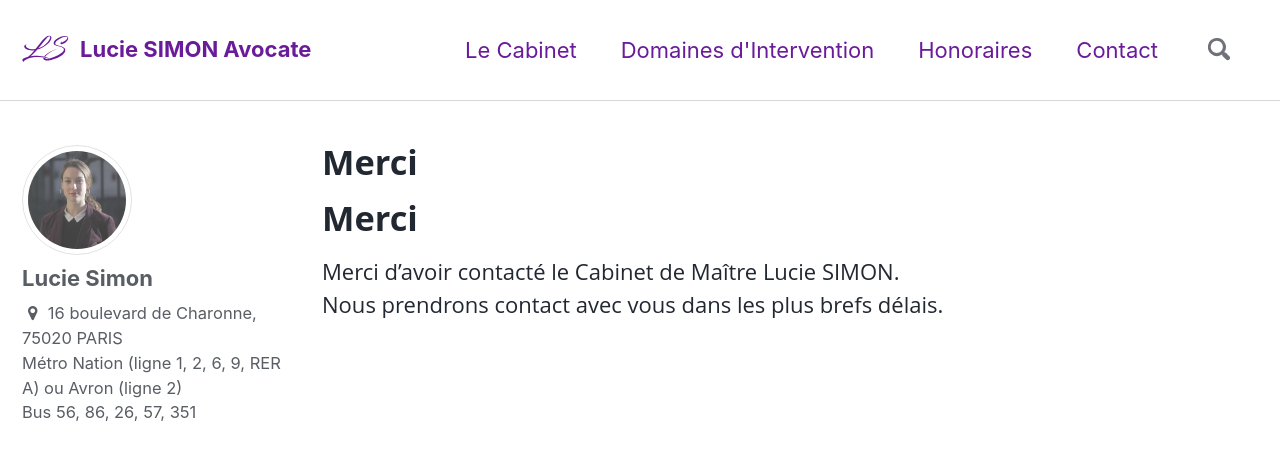
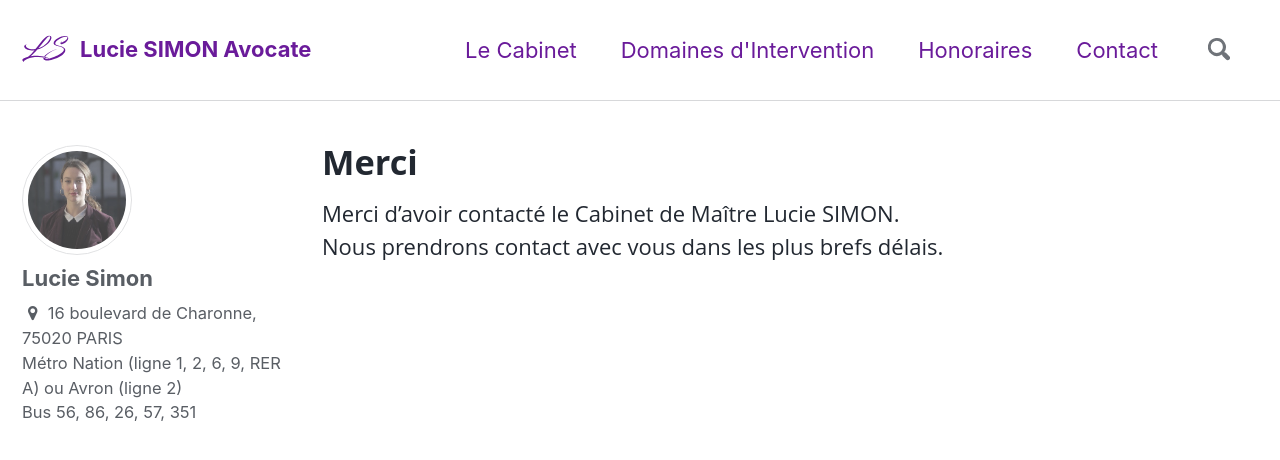
Before and after one commit to luciesimonavocate/luciesimonavocate.github.io, a Jekyll site: the page built from _pages/thanks.md, in a window 1280 px wide and 900 px high. Shown: the top 460 px of the window. Built offline with Jekyll 4.4.1, drawn with Linux system fonts in a browser that asks for light colours.

Commit message:
fixed thanks

```diff
--- a/_pages/thanks.md
+++ b/_pages/thanks.md
@@ -5,6 +5,4 @@ sitemap: false
 permalink: /thanks/
 ---
 
-# Merci
-
 Merci d'avoir contacté le Cabinet de Maître Lucie SIMON. Nous prendrons contact avec vous dans les plus brefs délais.
```
